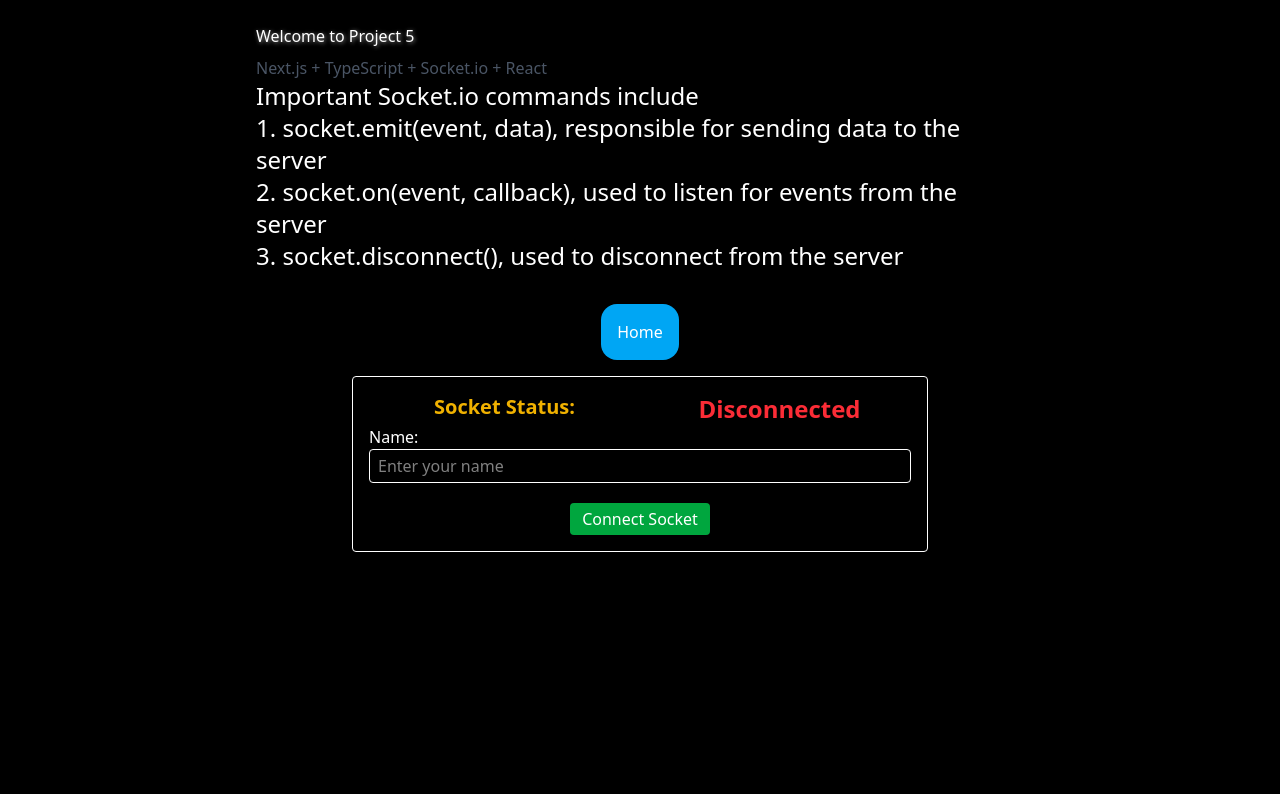
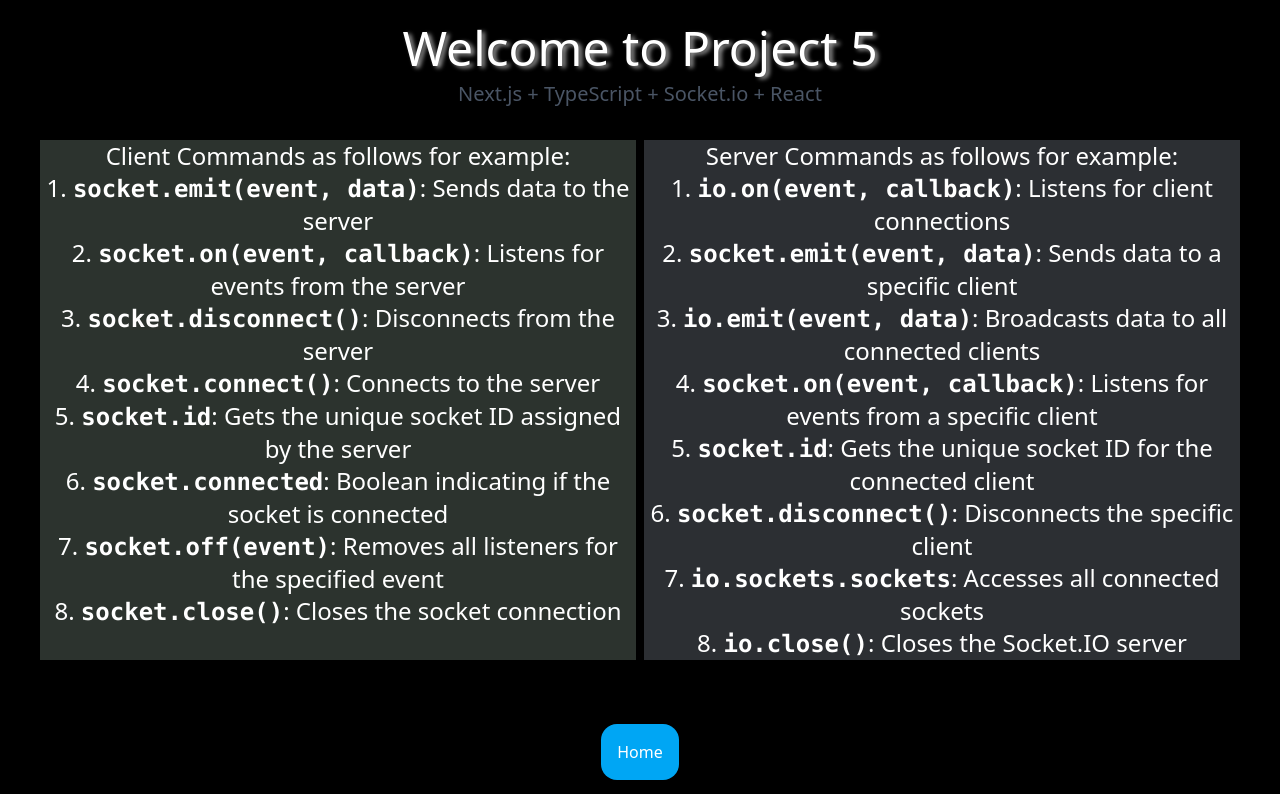
Before and after one commit to justinburks19/project-5, a Next.js app: page /get-started in a window 1280 px wide. Shown: the top 794 px of the page. Built offline with nearby package versions, Linux system fonts and the light colour scheme.

Commit message:
Refactor code structure for improved readability and maintainability

```diff
--- a/app/api-socket/apiSocketRules.tsx
+++ /dev/null
@@ -1,16 +0,0 @@
-"use client";
-export default function ApiSocketRules() {
-    return (
-        <div className="mt-8">
-            <h2 className="text-2xl font-bold mb-4">API Socket Rules</h2>
-            <p className="mb-2">This section outlines the rules and guidelines for using the Socket.io API in this project.</p>
-            <ul className="list-disc list-inside">
-                <li className="mb-1">Use <code>socket.emit(event, data)</code> to send data to the server.</li>
-                <li className="mb-1">Use <code>socket.on(event, callback)</code> to listen for events from the server.</li>
-                <li className="mb-1">Use <code>socket.disconnect()</code> to disconnect from the server when no longer needed.</li>
-                <li className="mb-1">Ensure proper error handling for all socket events.</li>
-                <li className="mb-1">Maintain a clean and organized code structure for socket interactions.</li>
-            </ul>
-        </div>
-    )
-}
--- a/app/layout.tsx
+++ b/app/layout.tsx
@@ -5,20 +5,58 @@
 
 import {ThreeDText} from '../styles/theeDText'
 export default function RootLayout({ children }: { children: ReactNode }) {
-
+  const clientCommands = [
+    { client: 'socket.emit(event, data)', description: 'Sends data to the server' },
+    { client: 'socket.on(event, callback)', description: 'Listens for events from the server' },
+    { client: 'socket.disconnect()', description: 'Disconnects from the server' },
+    { client: 'socket.connect()', description: 'Connects to the server' },
+    { client: 'socket.id', description: 'Gets the unique socket ID assigned by the server' },
+    { client: 'socket.connected', description: 'Boolean indicating if the socket is connected' },
+    { client: 'socket.off(event)', description: 'Removes all listeners for the specified event' },
+    { client: 'socket.close()', description: 'Closes the socket connection' },
+  ]
+  const serverCommands = [
+    { server: 'io.on(event, callback)', description: 'Listens for client connections' },
+    { server: 'socket.emit(event, data)', description: 'Sends data to a specific client' },
+    { server: 'io.emit(event, data)', description: 'Broadcasts data to all connected clients' },
+    { server: 'socket.on(event, callback)', description: 'Listens for events from a specific client' },
+    { server: 'socket.id', description: 'Gets the unique socket ID for the connected client' },
+    { server: 'socket.disconnect()', description: 'Disconnects the specific client' },
+    { server: 'io.sockets.sockets', description: 'Accesses all connected sockets' },
+    { server: 'io.close()', description: 'Closes the Socket.IO server' },
+  ]
     return (
     <html lang="en">
       <body className="bg-gray-50 text-gray-900">
         <main className=" min-h-screen items-center justify-center p-6 sticky justify-items-center">
-          <div className="w-full max-w-3xl">
-              <ThreeDText text="Welcome to Project 5" />
-      <p className="text-gray-600">Next.js + TypeScript + Socket.io + React</p>
+          <div className="w-full justify-center text-center mb-4">
+              <ThreeDText className="text-5xl "text="Welcome to Project 5" />
+      <p className="text-gray-600 text-xl">Next.js + TypeScript + Socket.io + React</p>
+
+      <div className='gap-2 grid grid-cols-1 md:grid-cols-2 lg:grid-cols-2 xl:grid-cols-2 mt-4 mb-4 p-4'>
+        {/* Client Commands Section */}
+      <div className= "bg-green-100/20">
       <ol className="list-decimal list-inside text-2xl">
-        Important Socket.io commands include
-        <li>socket.emit(event, data), responsible for sending data to the server</li>
-        <li>socket.on(event, callback), used to listen for events from the server</li>
-        <li>socket.disconnect(), used to disconnect from the server</li>
+        Client Commands as follows for example:
+        {clientCommands.map((command, index) => (
+          <li key={index} className="">
+            <strong className="font-mono">{command.client}</strong>: {command.description}
+          </li>
+        ))}
       </ol>
+      </div>
+      {/* Server Commands Section */}
+      <div className= "bg-blue-100/20">
+      <ol className="list-decimal list-inside text-2xl">
+        Server Commands as follows for example:
+        {serverCommands.map((command, index) => (
+          <li key={index} className="">
+            <strong className="font-mono">{command.server}</strong>: {command.description}
+          </li>
+        ))}
+      </ol>
+      </div>
+      </div>
             </div>
             <div className="w-full">
 
--- a/app/page.tsx
+++ b/app/page.tsx
@@ -10,10 +10,10 @@
     window.location.href = '/api-socket'
   }
   return (
-    <section className="text-center">
+    <section className="text-center pt-5">
 
-      <button onClick={handleGetStarted} className='bg-sky-500 rounded-2xl p-4 mr-4'>Get Started</button>
-      <button onClick={handleApiSocketRules} className='bg-sky-500 rounded-2xl p-4'>API Socket Rules</button>
+      <button onClick={handleGetStarted} className='
+      bg-sky-500 rounded-2xl p-4 mr-4 font-extrabold'>Chat Room</button>
     </section>
   )
 }
--- a/clientRoom/SocketDemo.tsx
+++ b/clientRoom/SocketDemo.tsx
@@ -29,10 +29,13 @@
   //input value
   const [value, setValue] = useState('')
   //username state
-  const[userName, setUserName] = useState<string | null>(null)
+  const [userName, setUserName] = useState<string | null>(null)
   //socket id state
   const [socketId, setSocketId] = useState<string | null>(null)
-
+  //All users which are connected
+  const [allUsers, setAllUsers] = useState<{ socketId: string, username: string | null }[]>([])
+  //Submit Name
+  const [nameSubmitted, setNameSubmitted] = useState(false)
   function socketStatus() {
     return (
       <div className="flex justify-center grid grid-cols-2">
@@ -43,17 +46,34 @@
     )
   }
   function enterName() {
+    if (connected || nameSubmitted) return null;
     return (
+      <>
       <div>
         <label>Name:</label>
         <input
           type="text"
-            value= {userName ?? ''}
+          value={userName ?? ''}
           onChange={(e) => setUserName(e.target.value)}
           className="border px-2 py-1 rounded w-full"
           placeholder="Enter your name"
         />
       </div>
+      <div className="flex w-full justify-center pt-2">
+        <button
+          onClick={() => {
+            if (!userName || userName.trim() === '') {
+              alert('Please enter a valid name before submitting.');
+              return;
+            }
+            setNameSubmitted(true);
+          }}
+          className="bg-blue-600 text-white px-3 py-1 rounded col-span-3 max-w-sm"
+        >
+          Submit Name
+        </button>
+      </div>
+      </>
     )
   }
   function connectButton() {
@@ -88,6 +108,8 @@
     }
 
 
+
+
     //listen for messages from server(only attach once per socket)
     /*===================================================
     remove previous listeners to avoid duplicates
@@ -98,6 +120,9 @@
     call.off('custom-event')
     call.off('get-id')
     call.off('server-message')
+    call.off('registered')
+    call.off('users-update')
+    call.off('register-error')
 
     /*===================================================
     Listen for messages from server
@@ -106,29 +131,28 @@
     call.on('connect', () => {
       console.log('Socket connected with ID:', call.id)
       setConnected(true)
+
       //set socket id state
-      if (call.id) {
-        setSocketId(call.id)
-      }
+      const socketId = call.id;
+      if (!socketId) return;
+      setSocketId(socketId);
+
       //register username with server
-      if (userName) {
-        call.emit('register', userName)
-      }
-
-    })
+      call.emit('register', userName.trim());
+    });
 
     //set up disconnect listener
     call.on('disconnect', (reason) => {
       console.log('Socket disconnected:', reason)
+      setMessages((prev) => [...prev, `Disconnected: ${reason}`])
       setConnected(false)
     })
 
     //listen for messages from server
-    call.on('message', (data: { username?: string; msg?: string }) => {
-      console.log('Message from server:', data)
-      const displayName = data.username ? `${data.username}` : 'Anonymous'
-      setMessages((prev) => [...prev, `${displayName}: ${data.msg}`])
-    })
+    call.on("message", (data: { socketId: string; username: string; msg: string }) => {
+      console.log("Message from server:", data);
+    setMessages((prev) => [...prev, `${data.username}: ${data.msg}`]);
+    });
 
     //message from server to only this client
     call.on('server-message', (msg: string) => {
@@ -136,13 +160,32 @@
       setMessages((prev) => [...prev, `Server: ${msg}`])
     })
 
+
     //get id response from server
     call.on('get-id', (id: string) => {
       console.log('Received socket ID from server:', id)
       setMessages((prev) => [...prev, `Socket ID from server: ${id}`])
     })
 
-    //Handle userID state
+    //listener for registetered event
+    call.on('registered', (data: { socketId: string; username: string }) => {
+      console.log('Registered with server:', data)
+      setMessages((prev) => [...prev, `Registered name: ${data.username}, Socket ID: ${data.socketId}`])
+    })
+
+    call.on("users-update", (users: { socketId: string; username: string }[]) => {
+    console.log("Users update:", users);
+    setAllUsers(users);
+    });
+
+    call.on("register-error", (data: { error: string }) => {
+    alert(data.error);
+    });
+
+    call.on("user-disconnected", (data: { socketId: string; reason: string }) => {
+      console.log(`User disconnected: ${data.socketId}, Reason: ${data.reason}`);
+      setMessages((prev) => [...prev, `User disconnected: ${data.socketId}, Reason: ${data.reason}`]);
+    });
 
   }
 
@@ -160,6 +203,7 @@
     //will run once on mount
     //only resoponsible for cleanup
     console.log('SocketDemo mounted')
+    console.log('All Users:', allUsers)
     return () => {
       if (socket) {
         //disconnect socket
@@ -180,9 +224,9 @@
     if (!socket || !socket.connected) return
     //if a socket then create!
     if (!value.trim()) return
-    if(!connected) return
+    if (!connected) return
     //send a message to the server!
-    socket.emit('message', socket.id, value)
+    socket.emit('message', value)
     /*=================
       messages set here
       =================
@@ -191,21 +235,7 @@
   }
 
 
-  const userNameValue = () => {
 
-   if (socket) { //if socket exists
-     if (userName) { //if username exists
-      return userName
-   }
-      return socket.id //else return socket id
-   } else {
-      return 'No Socket Connected' //no socket at all
-   }
-
-
-
-
-  }
   return (
     <div className="p-4 border rounded mx-auto w-xs sm:w-xs md:w-md lg:w-lg xl:w-xl 2xl:w-2xl">
       {socketStatus()}
@@ -215,7 +245,8 @@
         <div>
           {!connected && enterName()}
         </div>
-      {connectButton()}
+        {nameSubmitted && (connectButton())}
+
       </div>
 
       {userName && userName.trim() !== '' && connected && (
@@ -256,13 +287,20 @@
               </li>
             ))}
           </ul>
-      {userName && (
-        <div className="mt-2 p-2 border rounded">
-          <strong>User ID:</strong> {userName}
+          <div className="mt-4">
+            <h3 className="font-bold mb-2">All Connected Users:</h3>
+            <ul className="space-y-1 max-h-40 overflow-auto text-left">
+              {allUsers.map((user, index) => (
+                <li key={index} className="text-lg">
+                  {`User Name: ${user.username}, Socket ID: ${user.socketId}`}
+                </li>
+              ))}
+            </ul>
           </div>
-      )}</div>)}
+        </div>
 
-
+      )
+      }
     </div>
   )
 }
--- a/pages/api/socket.ts
+++ b/pages/api/socket.ts
@@ -1,100 +1,80 @@
-//Setup socket connection on server side
-//==============================
-// TRaffic Controller
-//==============================
+import type { NextApiRequest, NextApiResponse } from "next";
+import { Server } from "socket.io";
 
-//IO.emit sends to all clients
-// socket.emit sends to the client that sent the message
-import { NextApiRequest, NextApiResponse } from 'next'
-import { Server } from 'socket.io'
+// A collection to map socket IDs to usernames
+const userIDS = new Map<string, string>();
+
+// Helper to convert userIDS map to an array of user objects
+function usersArray() {
+  return Array.from(userIDS.entries()).map(([socketId, username]) => ({
+    socketId,
+    username,
+  }));
+}
 
 export default function handler(req: NextApiRequest, res: NextApiResponse) {
-  // if there isnt a response socket then attach Socket.IO
-  const userIDS = new Map<string, string>();
+  // Ensure Socket.IO server is only initialized once
+  if (!(res.socket as any).server.io) {
+    console.log("Initializing Socket.IO server...");
 
-  if (!(res.socket as any).server.io) {
-    console.log('Initializing Socket.IO server...')
-    // io needs to be connected to the underlying HTTP server
-    // Server is created by passing the underlying HTTP server to the Server constructor
+    // Create a new Socket.IO server
     const io = new Server((res.socket as any).server, {
-      // optional: customize pingInterval, cors, etc.
-      path: '/api/socket',
+      path: "/api/socket",
     });
 
-    //io is now initialized and attached to the server
-    //response.socket is the underlying HTTP server
-    (res.socket as any).server.io = io
+    // Attach Socket.IO server to Next.js server instance
+    (res.socket as any).server.io = io;
 
-    //server/io is ensures connection is fired when a client connects
-    //io is the Socket.IO server that manages all clients
-    //socket represents one connected client; we listen for events from that client (like 'message' and 'disconnect')
+    // Listen for client connections
+    io.on("connection", (socket) => {
+      console.log("Socket connected:", socket.id);
 
-    io.on('connection', (socket) => {
-      console.log(
-        '=============================\nSocket connected:', socket.id + "\n=============================")
-      /*
-      Listen for 'message' events from the client
-      When a message is received, log it and broadcast it to all connected clients
-      socket.on('What the server is listening for',
-      (data from client) => { server logic }
-            Server Logic can include
-            socket.emit('event name', data) to send to the specific client
-            io.emit('event name', data) to send to all connected clients
-            io.broadcast.emit('event name', data) to send to all except sender
-            io.to(room).emit('event name', data) to send to all in a room
-            socket.join(room) to join a room
-            socket.leave(room) to leave a room
+      // ✅ Register user (NO ACK)
+      socket.on("register", (username: string) => {
+        // validate username by trimming whitespace
+        const clean = (username ?? "").trim();
+        if (!clean) {
+          socket.emit("register-error", { error: "Invalid username" });
+          return;
+        }
 
-      );
-      */
-     //=============================
-     // Direct events from this client socket
-     //=============================
-     socket.on('register', (username: string) => {
-        console.log('Registering username', username, 'for socket', socket.id)
-        userIDS.set(socket.id, username); //userIDS can now be used to lookup username by socket id
+        // store username for this socket
+        userIDS.set(socket.id, clean);
+
+        // confirm registration to ONLY this client
+        socket.emit("registered", { socketId: socket.id, username: clean });
+
+        // broadcast updated users list to everyone
+        io.emit("users-update", usersArray());
       });
 
-      socket.on('message', (username?: string, msg?: string) => {
-        console.log('Server has a message from', socket.id, msg)
-        // broadcast to all clients (including sender) - change to socket.broadcast.emit to exclude sender
-        io.emit('message', { username, msg } ); // Emit the message to all connected clients
-        //server.
-      })
+      // Chat message: use stored username
+      socket.on("message", (msg: string) => {
+        const username = userIDS.get(socket.id) ?? "Anonymous";
+        io.emit("message", { socketId: socket.id, username, msg });
+      });
 
-      // Handle disconnection event by listening for 'disconnect' event
-      socket.on('disconnect', (reason) => {
-        console.log('Socket disconnected:', socket.id, reason)
-      })
+      //this client asks for its username
+      socket.on("get-username", () => {
+        const username = userIDS.get(socket.id) ?? null;
+        socket.emit("username", { socketId: socket.id, username });
+      });
 
-      // custom events can be added here
-      socket.on('custom-event', (data) => {
-        console.log('Custom event from', socket.id, data)
-        // Handle custom event logic here
-      })
+      // client requests current users list
+      socket.on("get-users", () => {
+        socket.emit("users-update", usersArray());
+      });
 
-      //get the id of the socket
-      socket.on(`get-id`, () => {
-        console.log('get-id event received for socket:', socket.id)
-        io.emit('get-id', socket.id) //emit to all clients
-      })
-
-      //Server Wide Messages
-      socket.on('server-message', (msg) => {
-        console.log('Server-wide message from', socket.id, msg)
-        // Broadcast to only this client
-        socket.emit('server-message', msg) // Only this client gets it
-      })
-
-      //get my username
-      socket.on('get-username', (data) => {
-        const username = userIDS.get(socket.id) ?? null;
-
-
-    })
+      socket.on("disconnect", (reason) => {
+        console.log("Socket disconnected:", socket.id, reason);
+        userIDS.delete(socket.id);
+        io.emit("users-update", usersArray());
+        io.emit("user-disconnected", { socketId: socket.id, reason });
+      });
+    });
   } else {
-    console.log('Socket.IO already running')
+    console.log("Socket.IO already running");
   }
 
-  res.status(200).end()
+  res.status(200).end();
 }
```
Lines whose indentation alone changed are shown as unchanged.
